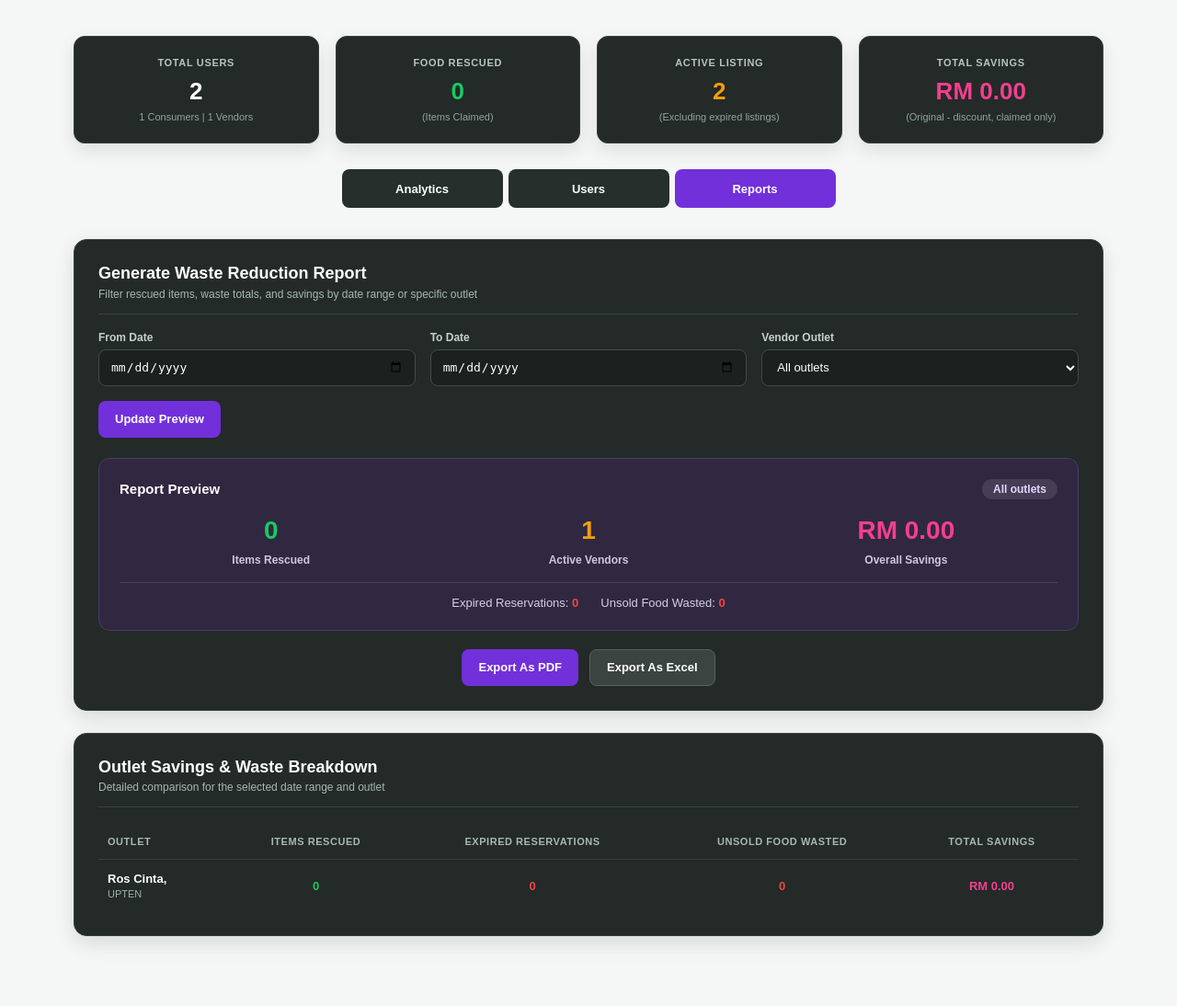
After one commit to wanhakimirashidi-boop/RescueBite, a Laravel app: page /admin/reports in a window 1280 px wide. The commit adds this page. Shown: the part 245-1339 px from the top of the page at 92% size. Run offline with Laravel 12, Linux system fonts and the light colour scheme; a user stored in the database is signed in; data comes from the database, SQL or seed files in the repository.

Commit message:
created Admin: Report section

```diff
--- a/app/Http/Controllers/AdminController.php
+++ b/app/Http/Controllers/AdminController.php
@@ -6,6 +6,7 @@ use App\Models\FoodListing;
 use App\Models\Reservation;
 use App\Models\User;
 use App\Models\VendorOutlet;
+use Carbon\Carbon;
 use Illuminate\Http\Request;
 
 class AdminController extends Controller
@@ -74,12 +75,10 @@ class AdminController extends Controller
         ]);
     }
 
-    // Blocks or unblocks users
+    // function is called when admin click "Block" or "Unblock" button in admin/users.blade and it refer to web.php PATCH then opens this function
+    // e.g; "block" button clicked, it will change/toggle current user is_blocked status
     public function toggleUserBlock(User $user)
     {
-        // this function is called when admin click "Block" or "Unblock" button in admin/users.blade and it refer to web.php PATCH then opens this function
-        // e.g; "block" button clicked, it will change/toggle current user is_blocked status
-
         if ($user->role === 'admin') {
             return back()->with('error', 'Admin accounts cannot be blocked.');
         }
@@ -319,5 +318,275 @@ class AdminController extends Controller
 
         return 'admin-category-tile-default';
     }
+    // END OF ADMIN ANALYTICS SECTION
+
+
+
+    // START OF ADMIN REPORTS SECTION
+    // this function is called when admin clicks "Reports" tab or submits filters in admin/reports.blade, referring to web.php GET (/admin/reports)
+    public function reports(Request $request)
+    {
+        $filters = $this->getValidatedReportFilters($request);  // from function below. To validate the date & outlet filters shared by reports, print PDF, and CSV export
+
+        $summaryStatistics = $this->getSummaryStatistics();
+        $vendorOutlets = VendorOutlet::orderBy('outlet_name')->get();
+        $reportData = $this->buildReportData($filters['fromDate'], $filters['toDate'], $filters['selectedOutletId']);
+
+        return view('admin.reports', [
+            'summaryStatistics' => $summaryStatistics,
+            'vendorOutlets' => $vendorOutlets,
+            'reportData' => $reportData,
+            'fromDate' => $filters['fromDate'],
+            'toDate' => $filters['toDate'],
+            'selectedOutletId' => $filters['selectedOutletId'],
+        ]);
+    }
+
+    // this function is called when admin clicks "Export As PDF" in admin/reports.blade, referring to web.php GET (/admin/reports/print)
+    public function printReport(Request $request)
+    {
+        $filters = $this->getValidatedReportFilters($request);
+        $reportData = $this->buildReportData($filters['fromDate'], $filters['toDate'], $filters['selectedOutletId']);
+
+        return view('admin.reports-print', [
+            'reportData' => $reportData,
+            'fromDate' => $filters['fromDate'],
+            'toDate' => $filters['toDate'],
+        ]);
+    }
+
+    // this function is called when admin clicks "Export As Excel" in admin/reports.blade, referring to web.php GET (/admin/reports/export-csv)
+    public function exportReportCsv(Request $request)
+    {
+        $filters = $this->getValidatedReportFilters($request);
+        $fromDate = $filters['fromDate'];
+        $toDate = $filters['toDate'];
+        $reportData = $this->buildReportData($fromDate, $toDate, $filters['selectedOutletId']);
+
+        $fromDateLabel = 'All dates';
+        if ($fromDate) {
+            $fromDateLabel = $fromDate;
+        }
+
+        $toDateLabel = 'All dates';
+        if ($toDate) {
+            $toDateLabel = $toDate;
+        }
+
+        return response()->streamDownload(function () use ($reportData, $fromDateLabel, $toDateLabel) {
+            $fileHandle = fopen('php://output', 'w');
+
+            fputcsv($fileHandle, ['RescueBite Waste Reduction Report']);
+            fputcsv($fileHandle, ['Outlet Filter', $reportData['selectedOutletName']]);
+            fputcsv($fileHandle, ['From Date', $fromDateLabel]);
+            fputcsv($fileHandle, ['To Date', $toDateLabel]);
+            fputcsv($fileHandle, []);
+
+            fputcsv($fileHandle, ['Summary Metric', 'Value']);
+            fputcsv($fileHandle, ['Items Rescued (Claimed)', $reportData['itemsRescued']]);
+            fputcsv($fileHandle, ['Active Vendors', $reportData['activeVendorsCount']]);
+            fputcsv($fileHandle, ['Overall Savings (RM)', number_format($reportData['overallSavings'], 2, '.', '')]);
+            fputcsv($fileHandle, ['Expired Reservations', $reportData['expiredReservationsCount']]);
+            fputcsv($fileHandle, ['Unsold Food Wasted (Qty)', $reportData['unsoldFoodWasted']]);
+            fputcsv($fileHandle, []);
+
+            fputcsv($fileHandle, ['Outlet', 'Location', 'Items Rescued', 'Expired Reservations', 'Unsold Food Wasted', 'Total Savings (RM)']);
+
+            foreach ($reportData['outletBreakdown'] as $outletRow) {
+                fputcsv($fileHandle, [
+                    $outletRow['outletName'],
+                    $outletRow['outletLocation'],
+                    $outletRow['itemsRescued'],
+                    $outletRow['expiredReservations'],
+                    $outletRow['unsoldFoodWasted'],
+                    number_format($outletRow['totalSavings'], 2, '.', ''),
+                ]);
+            }
+
+            fclose($fileHandle);
+        }, 'rescuebite-waste-report.csv', [
+            'Content-Type' => 'text/csv',
+        ]);
+    }
+
+    // Validates and reads date & outlet filters shared by; reports, print PDF, and CSV export
+    private function getValidatedReportFilters(Request $request)
+    {
+        // 'from_date' & etc came from admin/report.blade "name="from_date"" || and checks for those conditions
+        $validated = $request->validate([
+            'from_date' => ['nullable', 'date'],
+            'to_date' => ['nullable', 'date', 'after_or_equal:from_date'],
+            'outlet_id' => ['nullable', 'exists:vendor_outlets,id'],
+        ]);
+
+        $fromDate = null;
+        $toDate = null;
+        $selectedOutletId = null;
+
+        // isset checks 2 things at once
+        // e.g; Does 'from_date' exist in the $validated array, and is it not null
+        if (isset($validated['from_date'])) {
+            $fromDate = $validated['from_date'];
+        }
+
+        if (isset($validated['to_date'])) {
+            $toDate = $validated['to_date'];
+        }
+
+        if (isset($validated['outlet_id'])) {
+            $selectedOutletId = $validated['outlet_id'];
+        }
+
+        return [
+            'fromDate' => $fromDate,
+            'toDate' => $toDate,
+            'selectedOutletId' => $selectedOutletId,
+        ];
+    }
+
+    // FOR "Outlet Savings & Waste Breakdown" SECTION
+    // Builds filtered waste reduction totals and per outlet savings for; Reports, Print PDF, and CSV Export
+    private function buildReportData($fromDate, $toDate, $selectedOutletId)
+    {
+        $claimedQuery = Reservation::with(['foodListing.vendorOutlet'])
+            ->where('status', 'claimed');
+
+        $expiredReservationQuery = Reservation::with(['foodListing.vendorOutlet'])
+            ->where('status', 'expired');
+
+        $expiredListingQuery = FoodListing::with('vendorOutlet')
+            ->where('status', 'expired');
+
+        if ($fromDate) {
+            $startOfRange = Carbon::parse($fromDate)->startOfDay();
+            $claimedQuery->where('claimed_at', '>=', $startOfRange);
+            $expiredReservationQuery->where('updated_at', '>=', $startOfRange);
+            $expiredListingQuery->where('expiry_time', '>=', $startOfRange);
+        }
+
+        if ($toDate) {
+            $endOfRange = Carbon::parse($toDate)->endOfDay();
+            $claimedQuery->where('claimed_at', '<=', $endOfRange);
+            $expiredReservationQuery->where('updated_at', '<=', $endOfRange);
+            $expiredListingQuery->where('expiry_time', '<=', $endOfRange);
+        }
+
+        if ($selectedOutletId) {
+            $claimedQuery->whereHas('foodListing', function ($foodListingQuery) use ($selectedOutletId) {
+                $foodListingQuery->where('vendor_outlet_id', $selectedOutletId);
+            });
+
+            $expiredReservationQuery->whereHas('foodListing', function ($foodListingQuery) use ($selectedOutletId) {
+                $foodListingQuery->where('vendor_outlet_id', $selectedOutletId);
+            });
+
+            $expiredListingQuery->where('vendor_outlet_id', $selectedOutletId);
+        }
+
+        $claimedReservations = $claimedQuery->get();
+        $expiredReservations = $expiredReservationQuery->get();
+        $expiredListings = $expiredListingQuery->get();
+
+        $itemsRescued = $claimedReservations->count();
+        $expiredReservationsCount = $expiredReservations->count();
+        $unsoldFoodWasted = 0;
+
+        foreach ($expiredListings as $expiredListing) {
+            $unsoldFoodWasted += $expiredListing->quantity;
+        }
+
+        $overallSavings = 0;
+        $activeVendorIds = [];
+
+        foreach ($claimedReservations as $claimedReservation) {
+            if ($claimedReservation->foodListing) {
+                $savingAmount = $claimedReservation->foodListing->original_price - $claimedReservation->foodListing->discounted_price;
+
+                if ($savingAmount > 0) {
+                    $overallSavings += $savingAmount;
+                }
+
+                $activeVendorIds[$claimedReservation->foodListing->vendor_outlet_id] = true;
+            }
+        }
+
+        // Also count outlets that had active listings in the selected filter.
+        $activeListingsQuery = FoodListing::where('status', 'active')
+            ->where('quantity', '>', 0)
+            ->where('expiry_time', '>', now());
+
+        if ($selectedOutletId) {
+            $activeListingsQuery->where('vendor_outlet_id', $selectedOutletId);
+        }
+
+        foreach ($activeListingsQuery->get() as $activeListing) {
+            $activeVendorIds[$activeListing->vendor_outlet_id] = true;
+        }
+
+        // Build per-outlet savings breakdown for the selected outlet (or all outlets).
+        $outletQuery = VendorOutlet::orderBy('outlet_name');
+
+        if ($selectedOutletId) {
+            $outletQuery->where('id', $selectedOutletId);
+        }
+
+        $outlets = $outletQuery->get();
+        $selectedOutletName = 'All outlets';
+
+        if ($selectedOutletId && $outlets->count() > 0) {
+            $selectedOutletName = $outlets->first()->outlet_name;
+        }
+
+        $outletBreakdown = [];
+
+        foreach ($outlets as $outlet) {
+            $outletRescued = 0;
+            $outletSavings = 0;
+            $outletExpiredReservations = 0;
+            $outletUnsoldWasted = 0;
+
+            foreach ($claimedReservations as $claimedReservation) {
+                if ($claimedReservation->foodListing && $claimedReservation->foodListing->vendor_outlet_id === $outlet->id) {
+                    $outletRescued++;
+                    $savingAmount = $claimedReservation->foodListing->original_price - $claimedReservation->foodListing->discounted_price;
+
+                    if ($savingAmount > 0) {
+                        $outletSavings += $savingAmount;
+                    }
+                }
+            }
+
+            foreach ($expiredReservations as $expiredReservation) {
+                if ($expiredReservation->foodListing && $expiredReservation->foodListing->vendor_outlet_id === $outlet->id) {
+                    $outletExpiredReservations++;
+                }
+            }
+
+            foreach ($expiredListings as $expiredListing) {
+                if ($expiredListing->vendor_outlet_id === $outlet->id) {
+                    $outletUnsoldWasted += $expiredListing->quantity;
+                }
+            }
+
+            $outletBreakdown[] = [
+                'outletName' => $outlet->outlet_name,
+                'outletLocation' => $outlet->outlet_location,
+                'itemsRescued' => $outletRescued,
+                'expiredReservations' => $outletExpiredReservations,
+                'unsoldFoodWasted' => $outletUnsoldWasted,
+                'totalSavings' => $outletSavings,
+            ];
+        }
+
+        return [
+            'selectedOutletName' => $selectedOutletName,
+            'itemsRescued' => $itemsRescued,
+            'activeVendorsCount' => count($activeVendorIds),
+            'overallSavings' => $overallSavings,
+            'expiredReservationsCount' => $expiredReservationsCount,
+            'unsoldFoodWasted' => $unsoldFoodWasted,
+            'outletBreakdown' => $outletBreakdown,
+        ];
+    }
+    // END OF ADMIN REPORTS SECTION
 }
-// END OF ADMIN ANALYTICS SECTION
--- a/public/css/admin-panel.css
+++ b/public/css/admin-panel.css
@@ -666,6 +666,119 @@
     white-space: nowrap;
 }
 
+.admin-report-card {
+    margin-bottom: 24px;
+}
+
+.admin-report-form {
+    margin-bottom: 22px;
+}
+
+.admin-report-filters {
+    display: grid;
+    grid-template-columns: repeat(3, minmax(0, 1fr));
+    gap: 16px;
+    margin-bottom: 16px;
+}
+
+.admin-report-filter-actions,
+.admin-report-export-actions {
+    display: flex;
+    align-items: center;
+    flex-wrap: wrap;
+    gap: 12px;
+}
+
+.admin-secondary-button {
+    display: inline-flex;
+    align-items: center;
+    justify-content: center;
+    min-height: 40px;
+    padding: 0 18px;
+    border: 1px solid #56635e;
+    border-radius: 8px;
+    background: #3b4441;
+    color: #ffffff;
+    font-size: 13px;
+    font-weight: 700;
+}
+
+.admin-secondary-button:hover {
+    background: #4b5652;
+}
+
+.admin-report-preview {
+    padding: 22px;
+    margin-bottom: 20px;
+    border: 1px solid #483d63;
+    border-radius: 12px;
+    background: #302840;
+}
+
+.admin-report-preview-header {
+    display: flex;
+    align-items: center;
+    justify-content: space-between;
+    gap: 12px;
+    margin-bottom: 18px;
+}
+
+.admin-report-preview-header h3 {
+    margin: 0;
+    font-size: 15px;
+    color: #ffffff;
+}
+
+.admin-report-preview-header span {
+    padding: 4px 12px;
+    border-radius: 14px;
+    background: rgba(255, 255, 255, 0.1);
+    color: #e4d4ff;
+    font-size: 12px;
+    font-weight: 700;
+}
+
+.admin-report-preview-grid {
+    display: grid;
+    grid-template-columns: repeat(3, minmax(0, 1fr));
+    gap: 16px;
+    margin-bottom: 16px;
+    text-align: center;
+}
+
+.admin-report-metric strong {
+    display: block;
+    margin-bottom: 6px;
+    font-size: 28px;
+}
+
+.admin-report-metric span {
+    color: #cfc6df;
+    font-size: 12px;
+    font-weight: 700;
+}
+
+.admin-report-waste-row {
+    display: flex;
+    justify-content: center;
+    flex-wrap: wrap;
+    gap: 24px;
+    padding-top: 14px;
+    border-top: 1px solid rgba(255, 255, 255, 0.12);
+    color: #d6cee6;
+    font-size: 13px;
+}
+
+.admin-report-export-actions {
+    justify-content: center;
+}
+
+.admin-report-export-actions .admin-submit-button {
+    display: inline-flex;
+    align-items: center;
+    justify-content: center;
+}
+
 @media (max-width: 960px) {
     .admin-statistics {
         grid-template-columns: repeat(2, minmax(0, 1fr));
@@ -673,7 +786,9 @@
 
     .admin-analytics-grid,
     .admin-waste-grid,
-    .admin-form-grid {
+    .admin-form-grid,
+    .admin-report-filters,
+    .admin-report-preview-grid {
         grid-template-columns: 1fr;
     }
 }
--- a/resources/views/admin/partials/panel-overview.blade.php
+++ b/resources/views/admin/partials/panel-overview.blade.php
@@ -49,7 +49,11 @@
                 <a class="admin-tab" href="{{ route('admin.users') }}">Users</a>
             @endif
 
-            <span class="admin-tab admin-tab-disabled" title="Coming in next step">Reports</span>
+            @if ($currentTab === 'reports')
+                <a class="admin-tab admin-tab-active" href="{{ route('admin.reports') }}">Reports</a>
+            @else
+                <a class="admin-tab" href="{{ route('admin.reports') }}">Reports</a>
+            @endif
         </nav>
     </div>
 </section>
--- /dev/null
+++ b/resources/views/admin/reports.blade.php
@@ -0,0 +1,133 @@
+{{-- Admin Waste Reduction Reports (RETURN VIEW) --}}
+
+@extends('layouts.admin')
+
+@section('title', 'Reports | RescueBite Admin Panel')
+
+@section('content')
+    @include('admin.partials.panel-overview', ['currentTab' => 'reports'])
+
+    <section class="admin-tab-section">
+        <div class="container">
+            <section class="admin-card admin-report-card" aria-labelledby="waste-report-title">
+                <div class="admin-card-header">
+                    <h2 id="waste-report-title">Generate Waste Reduction Report</h2>
+                    <p>Filter rescued items, waste totals, and savings by date range or specific outlet</p>
+                </div>
+
+                <form class="admin-report-form" method="GET" action="{{ route('admin.reports') }}">
+                    <div class="admin-report-filters">
+                        <div class="admin-form-field">
+                            {{-- 'for' must correspond to the input id --}}
+                            <label for="from_date">From Date</label>
+                            <input id="from_date" type="date" name="from_date" value="{{ $fromDate }}">
+                            @if ($errors->has('from_date'))
+                                <p class="admin-field-error">{{ $errors->first('from_date') }}</p>
+                            @endif
+                        </div>
+
+                        <div class="admin-form-field">
+                            <label for="to_date">To Date</label>
+                            <input id="to_date" type="date" name="to_date" value="{{ $toDate }}">
+                            @if ($errors->has('to_date'))
+                                <p class="admin-field-error">{{ $errors->first('to_date') }}</p>
+                            @endif
+                        </div>
+
+                        <div class="admin-form-field">
+                            <label for="outlet_id">Vendor Outlet</label>
+                            <select id="outlet_id" name="outlet_id">
+                                <option value="">All outlets</option>
+                                @foreach ($vendorOutlets as $vendorOutlet)
+                                    @if ($selectedOutletId == $vendorOutlet->id)
+                                        <option value="{{ $vendorOutlet->id }}" selected>{{ $vendorOutlet->outlet_name }}</option>
+                                    @else
+                                        <option value="{{ $vendorOutlet->id }}">{{ $vendorOutlet->outlet_name }}</option>
+                                    @endif
+                                @endforeach
+                            </select>
+                        </div>
+                    </div>
+
+                    <div class="admin-report-filter-actions">
+                        <button class="admin-submit-button" type="submit">Update Preview</button>
+                        @if ($fromDate || $toDate || $selectedOutletId)
+                            <a class="admin-secondary-button" href="{{ route('admin.reports') }}">Reset Filters</a>
+                        @endif
+                    </div>
+                </form>
+
+                <div class="admin-report-preview">
+                    <div class="admin-report-preview-header">
+                        <h3>Report Preview</h3>
+                        <span>{{ $reportData['selectedOutletName'] }}</span>
+                    </div>
+
+                    <div class="admin-report-preview-grid">
+                        <article class="admin-report-metric">
+                            <strong class="admin-cell-green">{{ $reportData['itemsRescued'] }}</strong>
+                            <span>Items Rescued</span>
+                        </article>
+                        <article class="admin-report-metric">
+                            <strong class="admin-cell-amber">{{ $reportData['activeVendorsCount'] }}</strong>
+                            <span>Active Vendors</span>
+                        </article>
+                        <article class="admin-report-metric">
+                            <strong class="admin-statistic-pink">RM {{ number_format($reportData['overallSavings'], 2) }}</strong>
+                            <span>Overall Savings</span>
+                        </article>
+                    </div>
+
+                    <div class="admin-report-waste-row">
+                        <span>Expired Reservations: <strong class="admin-cell-red">{{ $reportData['expiredReservationsCount'] }}</strong></span>
+                        <span>Unsold Food Wasted: <strong class="admin-cell-red">{{ $reportData['unsoldFoodWasted'] }}</strong></span>
+                    </div>
+                </div>
+
+                <div class="admin-report-export-actions">
+                    <a class="admin-submit-button" href="{{ route('admin.reports.print', ['from_date' => $fromDate, 'to_date' => $toDate, 'outlet_id' => $selectedOutletId]) }}" target="_blank">Export As PDF</a>
+                    <a class="admin-secondary-button" href="{{ route('admin.reports.export-csv', ['from_date' => $fromDate, 'to_date' => $toDate, 'outlet_id' => $selectedOutletId]) }}">Export As Excel</a>
+                </div>
+            </section>
+
+            <section class="admin-card" aria-labelledby="outlet-savings-title">
+                <div class="admin-card-header">
+                    <h2 id="outlet-savings-title">Outlet Savings &amp; Waste Breakdown</h2>
+                    <p>Detailed comparison for the selected date range and outlet</p>
+                </div>
+
+                <div class="admin-table-wrapper">
+                    <table class="admin-table">
+                        <thead>
+                            <tr>
+                                <th>Outlet</th>
+                                <th class="admin-cell-center">Items Rescued</th>
+                                <th class="admin-cell-center">Expired Reservations</th>
+                                <th class="admin-cell-center">Unsold Food Wasted</th>
+                                <th class="admin-cell-center">Total Savings</th>
+                            </tr>
+                        </thead>
+                        <tbody>
+                            @forelse ($reportData['outletBreakdown'] as $outletRow)
+                                <tr>
+                                    <td>
+                                        <span class="admin-cell-strong">{{ $outletRow['outletName'] }}</span>
+                                        <span class="admin-user-outlet">{{ $outletRow['outletLocation'] }}</span>
+                                    </td>
+                                    <td class="admin-cell-green admin-cell-center">{{ $outletRow['itemsRescued'] }}</td>
+                                    <td class="admin-cell-red admin-cell-center">{{ $outletRow['expiredReservations'] }}</td>
+                                    <td class="admin-cell-red admin-cell-center">{{ $outletRow['unsoldFoodWasted'] }}</td>
+                                    <td class="admin-statistic-pink admin-cell-center"><strong>RM {{ number_format($outletRow['totalSavings'], 2) }}</strong></td>
+                                </tr>
+                            @empty
+                                <tr>
+                                    <td colspan="5" class="admin-empty-cell">No vendor outlets found for this report.</td>
+                                </tr>
+                            @endforelse
+                        </tbody>
+                    </table>
+                </div>
+            </section>
+        </div>
+    </section>
+@endsection
--- a/routes/web.php
+++ b/routes/web.php
@@ -99,6 +99,21 @@ Route::post('/admin/users/grant-vendor', [AdminController::class, 'grantVendorAc
     ->middleware(['auth', 'verified', 'role:admin'])
     ->name('admin.users.grant-vendor');
 
+// Admin routes - Reports and waste reduction export section
+Route::get('/admin/reports', [AdminController::class, 'reports'])
+    ->middleware(['auth', 'verified', 'role:admin'])
+    ->name('admin.reports');
+
+// Admin routes - Print report page
+Route::get('/admin/reports/print', [AdminController::class, 'printReport'])
+    ->middleware(['auth', 'verified', 'role:admin'])
+    ->name('admin.reports.print');
+
+// Admin routes - Export report to CSV
+Route::get('/admin/reports/export-csv', [AdminController::class, 'exportReportCsv'])
+    ->middleware(['auth', 'verified', 'role:admin'])
+    ->name('admin.reports.export-csv');
+
 
 
 // LARAVEL BREEZE - Profile routes (for user account management)
```
Also changed, not shown: resources/views/admin/reports-print.blade.php (added, +200 -0 lines).
